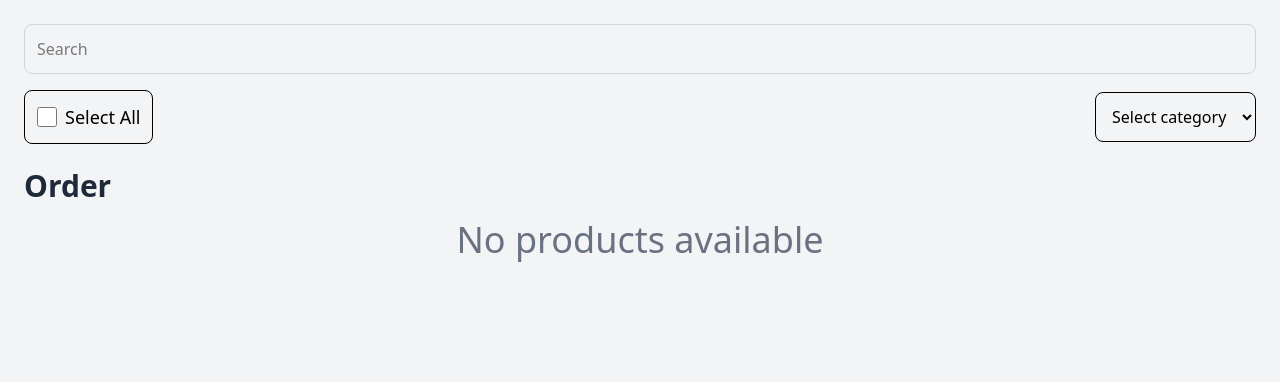
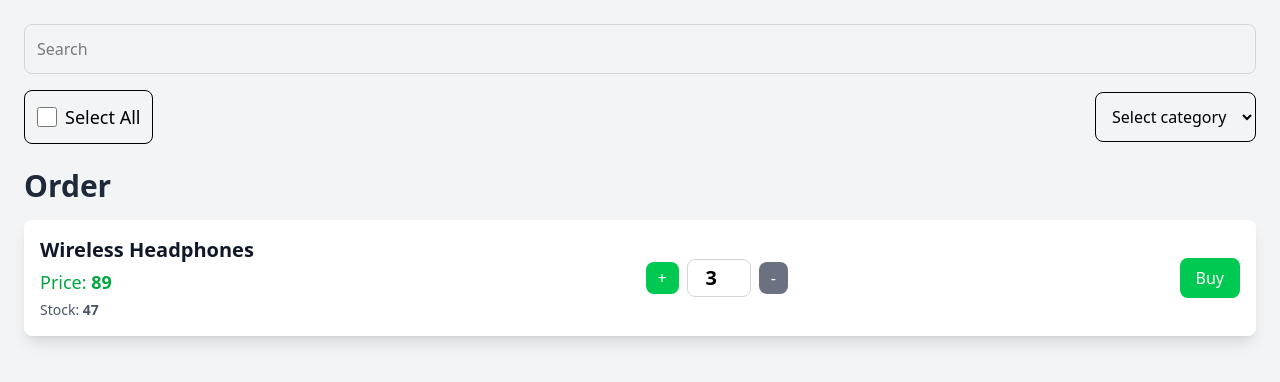
Before and after one commit to P4warit06/PROJECT2-SEC-1-Kittiphop.vue, a Vue app: page /user-carts in a window 1280 px wide. Shown: the top 382 px of the page. Built offline with nearby package versions, Linux system fonts and the light colour scheme; data requests are answered from the project's data file.

Commit message:
009-[add] combind product

```diff
--- a/data/db.json
+++ b/data/db.json
@@ -72,6 +72,38 @@
     }
   ],
   "carts": [
-
+    {
+      "id": "1",
+      "name": "Wireless Headphones",
+      "category": "Electronics",
+      "price": 89.99,
+      "status": "Active",
+      "stock": 47,
+      "image": "/placeholder.svg?height=200&width=200",
+      "description": "High-quality wireless headphones with noise cancellation",
+      "quantity": 1
+    },
+    {
+      "id": "1",
+      "name": "Wireless Headphones",
+      "category": "Electronics",
+      "price": 89.99,
+      "status": "Active",
+      "stock": 47,
+      "image": "/placeholder.svg?height=200&width=200",
+      "description": "High-quality wireless headphones with noise cancellation",
+      "quantity": 1
+    },
+    {
+      "id": "1",
+      "name": "Wireless Headphones",
+      "category": "Electronics",
+      "price": 89.99,
+      "status": "Active",
+      "stock": 47,
+      "image": "/placeholder.svg?height=200&width=200",
+      "description": "High-quality wireless headphones with noise cancellation",
+      "quantity": 1
+    }
   ]
 }
--- a/src/components/UserCartList.vue
+++ b/src/components/UserCartList.vue
@@ -5,12 +5,20 @@ import { ref, onMounted } from 'vue';
 import { getItems } from '@/libs/fetchUtils';
 
 const carts = ref([])
+const combindCart = ref([])
 const quantity = ref(0)
 onMounted(async () => {
     carts.value = await getItems(`${import.meta.env.VITE_APP_URL}/carts`)
-    carts.value.map((product) => {return{...product, quantity:0}})
-    console.log(carts.value);
-
+    carts.value.reduce((acProduct, curProduct) => {
+        const findProduct = acProduct.find((product) => product.id === curProduct.id)
+        if (findProduct) {
+            findProduct.quantity += curProduct.quantity
+        } else {
+            combindCart.value.push(curProduct)
+        }
+        return combindCart.value
+    }, [])
+    console.log(combindCart.value);
 })
 
 </script>
@@ -37,7 +45,7 @@ onMounted(async () => {
         </div>
     </div>
 
-    <CartModel :products="carts">
+    <CartModel :products="combindCart">
         <template #heading>
             <h1 class="text-3xl font-bold text-gray-800 mb-4">Order</h1>
             <div v-show="carts.length <= 0" class="w-full flex justify-center items-center">
@@ -57,7 +65,7 @@ onMounted(async () => {
                         <button class="px-3 py-1 bg-green-500 text-white rounded-lg hover:bg-green-600 transition duration-300 cursor-pointer">+</button>
                     </div>
                     <div>
-                        <input type="number" v-model="quantity" class="w-16 border border-gray-300 rounded-lg px-3 py-1 text-center text-xl font-semibold bg-white">
+                        <input type="number" v-model="yourProduct.quantity" class="w-16 border border-gray-300 rounded-lg px-3 py-1 text-center text-xl font-semibold bg-white">
                     </div>
                     <div>
                         <button class="px-3 py-1 bg-gray-500 text-white rounded-lg hover:bg-gray-600 transition duration-300 cursor-pointer">-</button>
```
